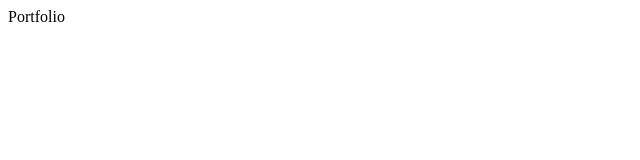
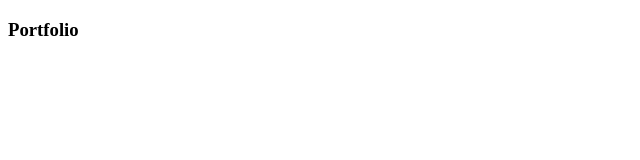
Before and after one commit to erroradityamishra/git-tutorials, a plain HTML site: page or.html in a window 1280 px wide. Shown: the whole page, without its empty margins (0-640 px from the left). Drawn offline with Linux system fonts and the light colour scheme.

Commit message:
some error debug]

```diff
--- a/or.html
+++ b/or.html
@@ -6,6 +6,6 @@
     <title>Document</title>
 </head>
 <body>
-    <h>Portfolio</h>
+    <h3>Portfolio</h3>
 </body>
 </html>
```
